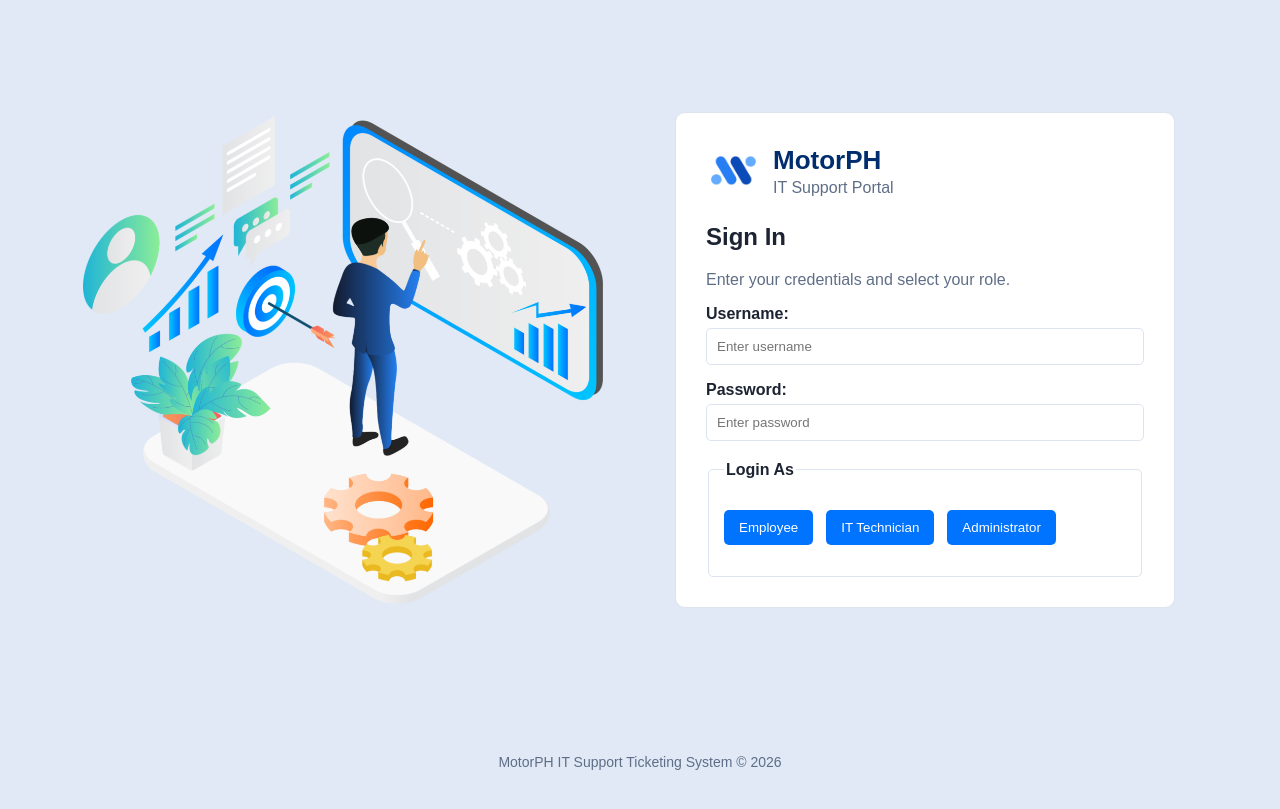
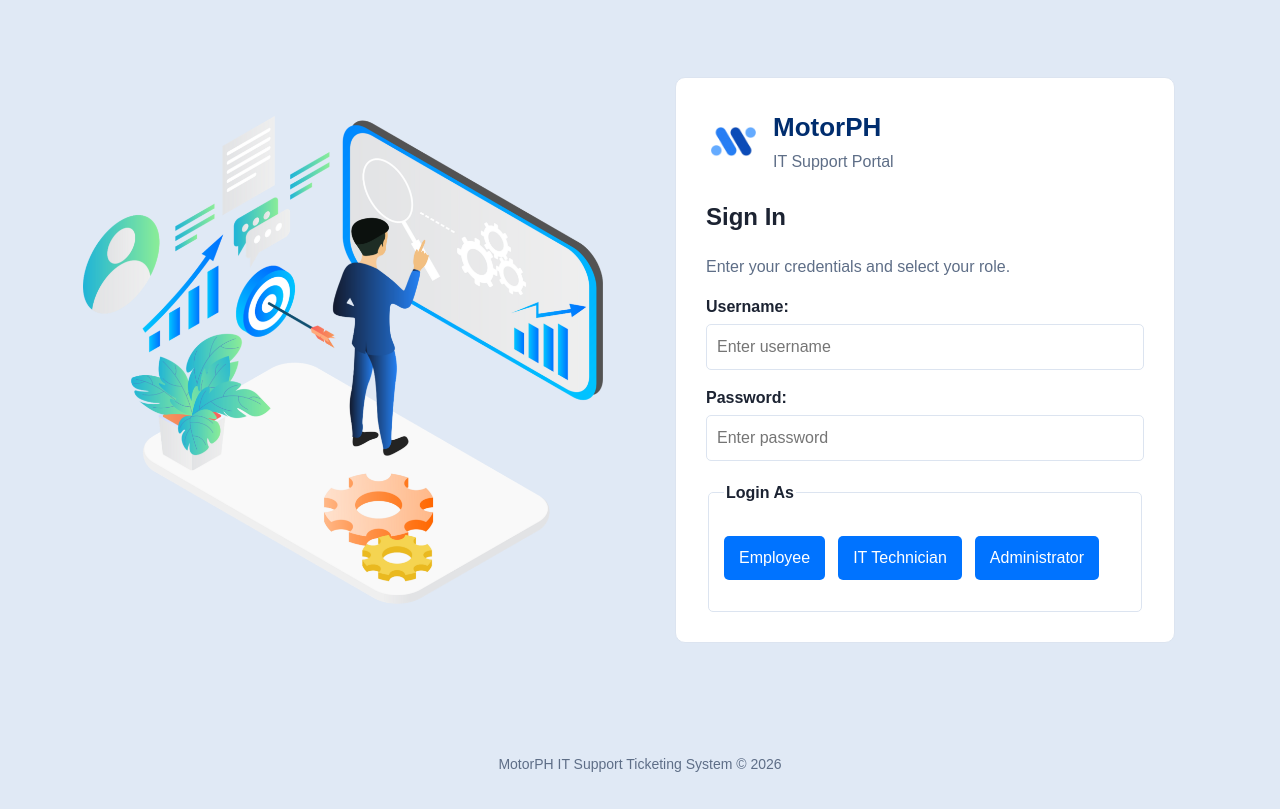
Before and after one commit to ayoumax/WST-Group1, a plain HTML site: page index.html in a window 1280 px wide. Drawn offline with Linux system fonts and the light colour scheme.

Commit message:
Add global MotorPH theme foundation

```diff
--- a/style.css
+++ b/style.css
@@ -5,9 +5,10 @@
 
     --page-bg: #E0E9F5;
     --card-bg: #FFFFFF;
+    --card-border: #DCE4F0;
 
     --text-dark: #1C2332;
-    --text-muted: #5F6E87;
+    --text-muted: #5E6E87;
 
     --sidebar-text: #FFFFFF;
     --sidebar-text-muted: #CDDAEE;
@@ -16,7 +17,8 @@
     --logout-bg: #144682;
     --logout-hover: #1E5AA5;
 
-    --card-border: #DCE4F0;
+    --border-radius: 10px;
+    --transition-speed: 0.2s;
 }
 
 
@@ -28,19 +30,49 @@
     box-sizing: border-box;
 }
 
+html {
+    scroll-behavior: smooth;
+}
+
 body {
     margin: 0;
-
-    font-family:
-        Arial,
-        Helvetica,
-        sans-serif;
-
+    font-family: Arial, Helvetica, sans-serif;
     color: var(--text-dark);
+    background-color: var(--page-bg);
+    line-height: 1.5;
 }
 
 a {
+    color: inherit;
     text-decoration: none;
+}
+
+button,
+input,
+select,
+textarea {
+    font: inherit;
+}
+
+button,
+a {
+    transition:
+        background-color var(--transition-speed),
+        color var(--transition-speed),
+        border-color var(--transition-speed);
+}
+
+img {
+    max-width: 100%;
+}
+
+button:focus-visible,
+a:focus-visible,
+input:focus-visible,
+select:focus-visible,
+textarea:focus-visible {
+    outline: 3px solid rgba(0, 115, 255, 0.35);
+    outline-offset: 2px;
 }
 
 
```
